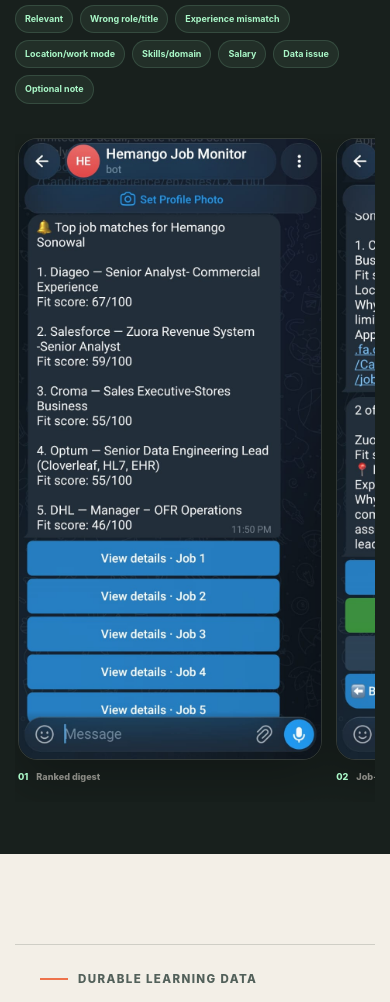
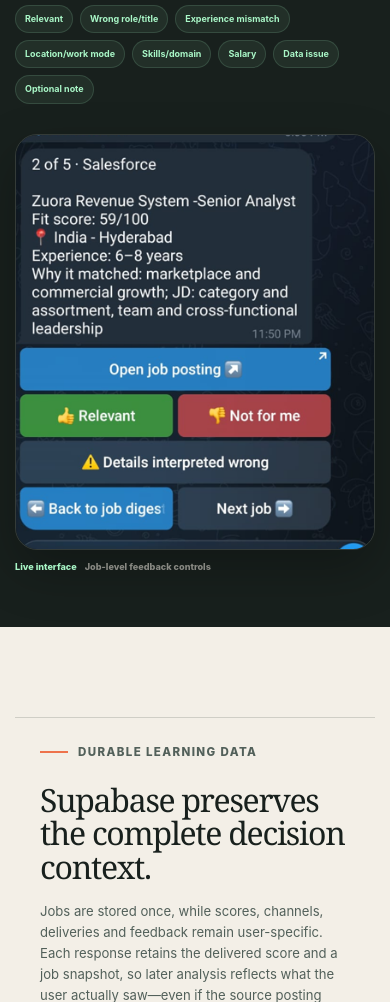
Before and after one commit to hemangosonowal-beep/job-discovery-case-study, a plain HTML site: page index.html in a window 390 px wide. Shown: the part 8080-9082 px from the top of the page. Drawn offline with Linux system fonts and the light colour scheme.

Commit message:
Fix evolution layout and simplify Telegram proof

```diff
--- a/index.html
+++ b/index.html
@@ -17,7 +17,7 @@
     <meta property="og:type" content="website" />
     <meta property="og:url" content="https://hemangosonowal-beep.github.io/job-discovery-case-study/" />
     <link rel="canonical" href="https://hemangosonowal-beep.github.io/job-discovery-case-study/" />
-    <link rel="stylesheet" href="./styles.css" />
+    <link rel="stylesheet" href="./styles.css?v=20260927-2" />
     <title>Signal, not noise — Job discovery system case study</title>
   </head>
   <body>
@@ -293,20 +293,14 @@
               <span>Optional note</span>
             </div>
           </div>
-          <div class="phone-gallery" aria-label="Screenshots of the live Telegram feedback interface">
-            <figure>
-              <img src="./assets/telegram-digest.jpeg" alt="Telegram top-five job digest with buttons to view each job" loading="lazy" />
-              <figcaption><span>01</span> Ranked digest</figcaption>
-            </figure>
-            <figure>
-              <img src="./assets/telegram-job-detail.jpeg" alt="Telegram job detail view with relevant, not for me and data issue feedback buttons" loading="lazy" />
-              <figcaption><span>02</span> Job-level action</figcaption>
-            </figure>
-            <figure>
-              <img src="./assets/telegram-feedback-reasons.jpeg" alt="Telegram structured reasons for why a job is not relevant" loading="lazy" />
-              <figcaption><span>03</span> Structured reason</figcaption>
-            </figure>
-          </div>
+          <figure class="telegram-shot">
+            <img
+              src="./assets/telegram-feedback-ui.png"
+              alt="Telegram job detail with actions to open the posting, mark it relevant, reject it or report incorrect details"
+              loading="lazy"
+            />
+            <figcaption><span>Live interface</span> Job-level feedback controls</figcaption>
+          </figure>
         </div>
 
         <div class="data-layer reveal">
@@ -496,6 +490,6 @@
       <a href="#top">Back to top <span aria-hidden="true">↑</span></a>
     </footer>
 
-    <script src="./script.js"></script>
+    <script src="./script.js?v=20260927-2"></script>
   </body>
 </html>
--- a/styles.css
+++ b/styles.css
@@ -1087,7 +1087,7 @@
 
 .telegram-proof {
   display: grid;
-  grid-template-columns: 0.66fr 1.34fr;
+  grid-template-columns: 0.85fr 1.15fr;
   gap: clamp(40px, 7vw, 90px);
   align-items: center;
   margin-top: 92px;
@@ -1131,32 +1131,22 @@
   font-weight: 750;
 }
 
-.phone-gallery {
-  display: grid;
-  grid-template-columns: repeat(3, 1fr);
-  gap: 14px;
-  align-items: center;
-}
-
-.phone-gallery figure {
+.telegram-shot {
+  width: min(100%, 520px);
   margin: 0;
-}
-
-.phone-gallery figure:nth-child(2) {
-  transform: translateY(-22px);
-}
-
-.phone-gallery img {
+  justify-self: center;
+}
+
+.telegram-shot img {
   display: block;
   width: 100%;
-  aspect-ratio: 0.489;
-  object-fit: cover;
+  height: auto;
   border: 1px solid rgba(255, 255, 255, 0.12);
-  border-radius: 19px;
+  border-radius: 22px;
   box-shadow: 0 20px 50px rgba(0, 0, 0, 0.26);
 }
 
-.phone-gallery figcaption {
+.telegram-shot figcaption {
   display: flex;
   gap: 8px;
   margin-top: 10px;
@@ -1165,7 +1155,7 @@
   font-weight: 800;
 }
 
-.phone-gallery figcaption span {
+.telegram-shot figcaption span {
   color: var(--green-bright);
 }
 
@@ -2019,21 +2009,8 @@
     border-radius: 0;
   }
 
-  .phone-gallery {
-    display: flex;
-    gap: 14px;
-    overflow-x: auto;
-    padding: 4px 3px 18px;
-    scroll-snap-type: x mandatory;
-  }
-
-  .phone-gallery figure {
-    min-width: min(78vw, 310px);
-    scroll-snap-align: center;
-  }
-
-  .phone-gallery figure:nth-child(2) {
-    transform: none;
+  .telegram-shot {
+    width: 100%;
   }
 
   .schema-node.shared,
```
Also changed, not shown: assets/telegram-digest.jpeg (deleted), assets/telegram-feedback-reasons.jpeg (deleted), assets/telegram-feedback-ui.png (added), assets/telegram-job-detail.jpeg (deleted).
